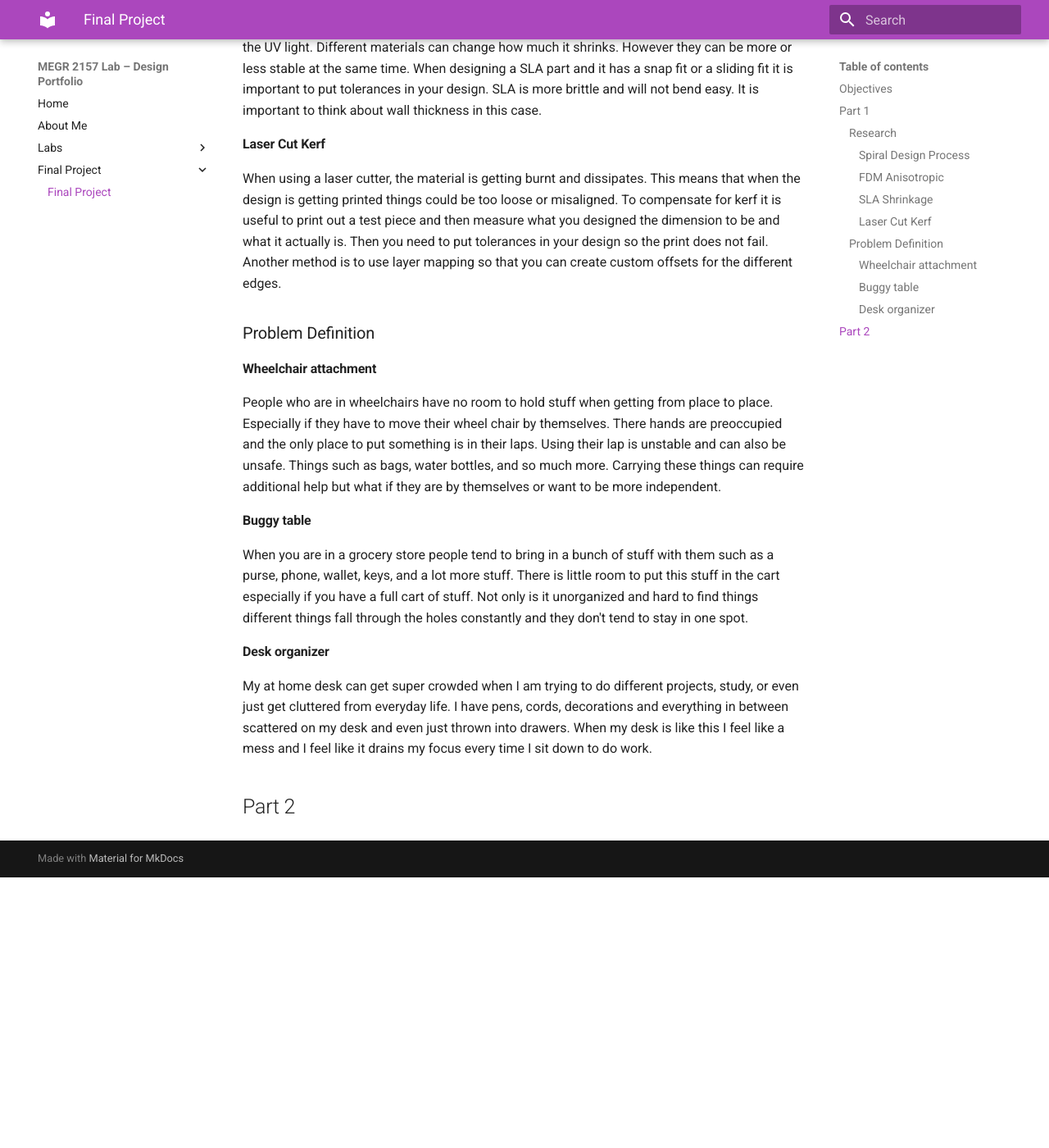
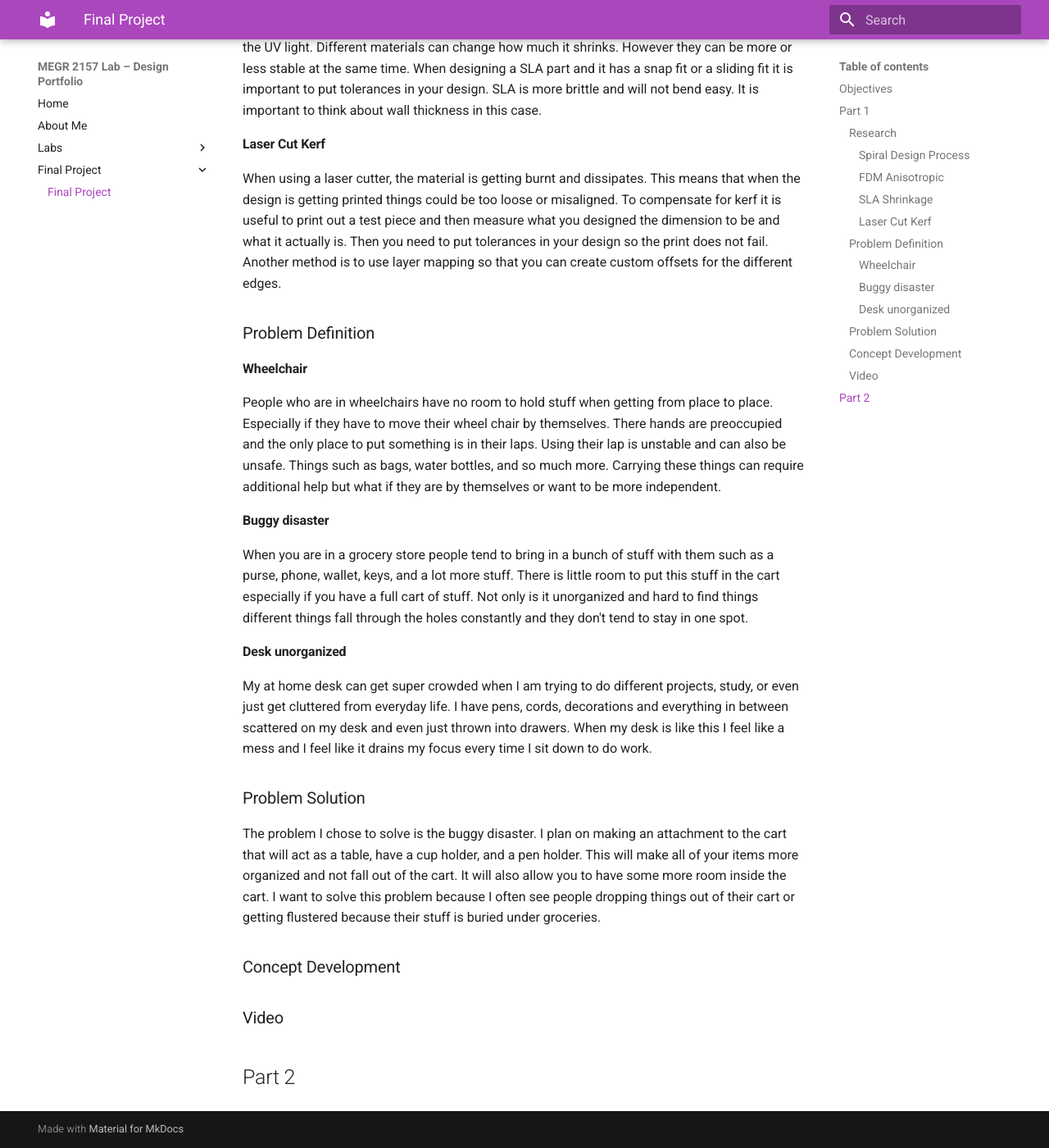
Before and after one commit to lexiecox628/lexie-cox-lab-portfolio, an MkDocs documentation site: the page built from docs/finalproject/index.md, in a window 1280 px wide and 1400 px high, scrolled down 1148 px. Shown: the whole window at 82% size. Built offline with MkDocs 1.6.1 and Material for MkDocs 9.7.7, drawn with Linux system fonts in a browser that asks for light colours; before the commit the page ends 2218 px from its top, so only the background shows below that.

Commit message:
everything but video

```diff
--- a/docs/finalproject/index.md
+++ b/docs/finalproject/index.md
@@ -37,17 +37,29 @@ When using a laser cutter, the material is getting burnt and dissipates. This me
 
 ### Problem Definition
 
-#### Wheelchair attachment
+#### Wheelchair
 
 People who are in wheelchairs have no room to hold stuff when getting from place to place. Especially if they have to move their wheel chair by themselves. There hands are preoccupied and the only place to put something is in their laps. Using their lap is unstable and can also be unsafe. Things such as bags, water bottles, and so much more. Carrying these things can require additional help but what if they are by themselves or want to be more independent.
 
-#### Buggy table
+#### Buggy disaster
 
 When you are in a grocery store people tend to bring in a bunch of stuff with them such as a purse, phone, wallet, keys, and a lot more stuff. There is little room to put this stuff in the cart especially if you have a full cart of stuff. Not only is it unorganized and hard to find things different things fall through the holes constantly and they don't tend to stay in one spot.
 
-#### Desk organizer
+#### Desk unorganized
 
 My at home desk can get super crowded when I am trying to do different projects, study, or even just get cluttered from everyday life. I have pens, cords, decorations and everything in between scattered on my desk and even just thrown into drawers. When my desk is like this I feel like a mess and I feel like it drains my focus every time I sit down to do work.
 
+### Problem Solution
+
+The problem I chose to solve is the buggy disaster. I plan on making an attachment to the cart that will act as a table, have a cup holder, and a pen holder. This will make all of your items more organized and not fall out of the cart. It will also allow you to have some more room inside the cart. I want to solve this problem because I often see people dropping things out of their cart or getting flustered because their stuff is buried under groceries.
+
+### Concept Development
+
+### Video
+
+
+
+
+
 
 ## Part 2
```
